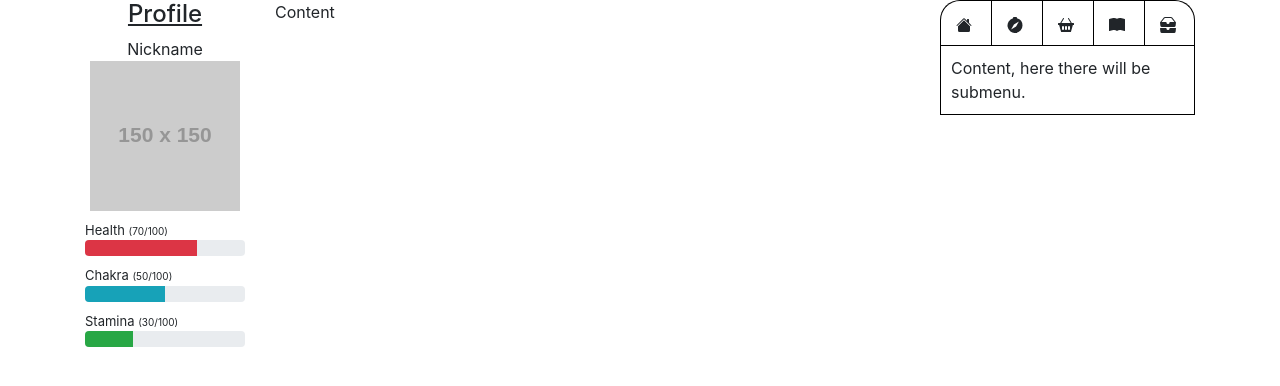
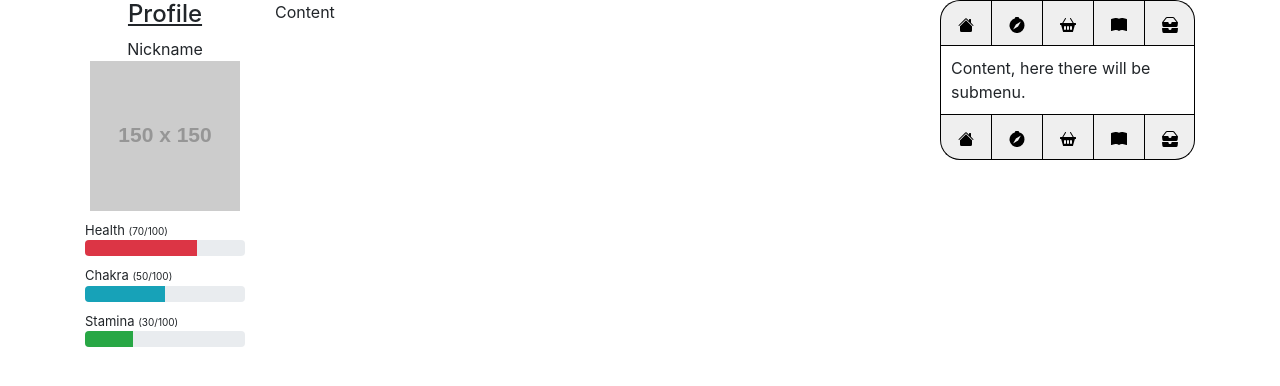
Before and after one commit to tomaszbawor/nindogame, a React (Create React App) app: page / in a window 1280 px wide. Shown: the top 386 px of the page. Built offline with nearby package versions, Linux system fonts and the light colour scheme.

Commit message:
Add bottom menu stub

```diff
--- a/src/components/LocationMenu/LocationMenu.scss
+++ b/src/components/LocationMenu/LocationMenu.scss
@@ -1,7 +1,6 @@
 .location-menu {
 
   box-sizing: content-box;
-
   $content-width: 100%;
   $borderType: 1px solid black;
 
@@ -11,15 +10,18 @@
     border: $borderType;
   }
 
+  button {
+    border: 0;
+    width: $content-width / 5;
+    border-left: $borderType;
+    padding: 10px 15px;
+  }
+
   &-top {
     display: flex;
-  }
 
-  &-element {
+    button {
       border-top: $borderType;
-    border-left: $borderType;
-    width: $content-width / 5;
-    padding: 10px 15px;
 
       &:first-child {
         border-top-left-radius: 20px;
@@ -31,3 +33,23 @@
       }
     }
   }
+
+  &-bottom {
+    display: flex;
+
+    button {
+      border-bottom: $borderType;
+
+      &:first-child {
+        border-bottom-left-radius: 20px;
+      }
+
+      &:last-child {
+        border-bottom-right-radius: 20px;
+        border-right: $borderType;
+      }
+    }
+  }
+
+
+}
--- a/src/components/LocationMenu/index.tsx
+++ b/src/components/LocationMenu/index.tsx
@@ -1,30 +1,47 @@
 import React from "react";
-import * as Icon from 'react-bootstrap-icons';
-import "./LocationMenu.scss"
+import * as Icon from "react-bootstrap-icons";
+import "./LocationMenu.scss";
 
 export const LocationMenu: React.FC<{}> = () => {
   return (
     <div className="location-menu">
       <div className="location-menu-top">
-        <div className="location-menu-element">
+        <button type="button">
           <Icon.HouseFill />
-        </div>
-        <div className="location-menu-element">
+        </button>
+        <button type="button">
           <Icon.CompassFill />
-        </div>
-        <div className="location-menu-element">
+        </button>
+        <button type="button">
           <Icon.Basket2Fill />
-        </div>
-        <div className="location-menu-element">
+        </button>
+        <button type="button">
           <Icon.BookFill />
-        </div>
-        <div className="location-menu-element">
+        </button>
+        <button type="button">
           <Icon.InboxesFill />
-        </div>
+        </button>
       </div>
       <div className="location-menu-content">
         Content, here there will be submenu.
       </div>
+      <div className="location-menu-bottom">
+        <button type="button">
+          <Icon.HouseFill />
+        </button>
+        <button type="button">
+          <Icon.CompassFill />
+        </button>
+        <button type="button">
+          <Icon.Basket2Fill />
+        </button>
+        <button type="button">
+          <Icon.BookFill />
+        </button>
+        <button type="button">
+          <Icon.InboxesFill />
+        </button>
+      </div>
     </div>
   );
 };
```
Also changed, not shown: 1 other file (tests, documents, lock files or other folders). Lines whose indentation alone changed are shown as unchanged.
